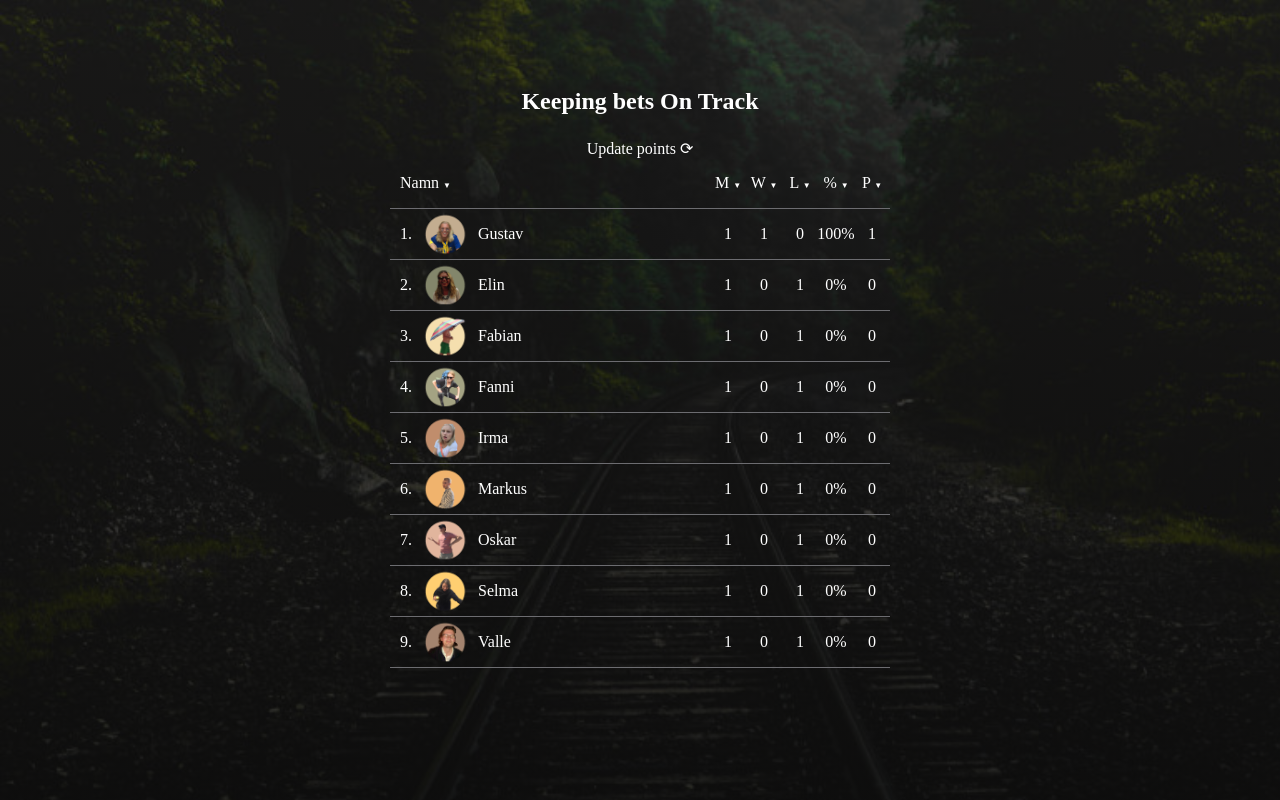
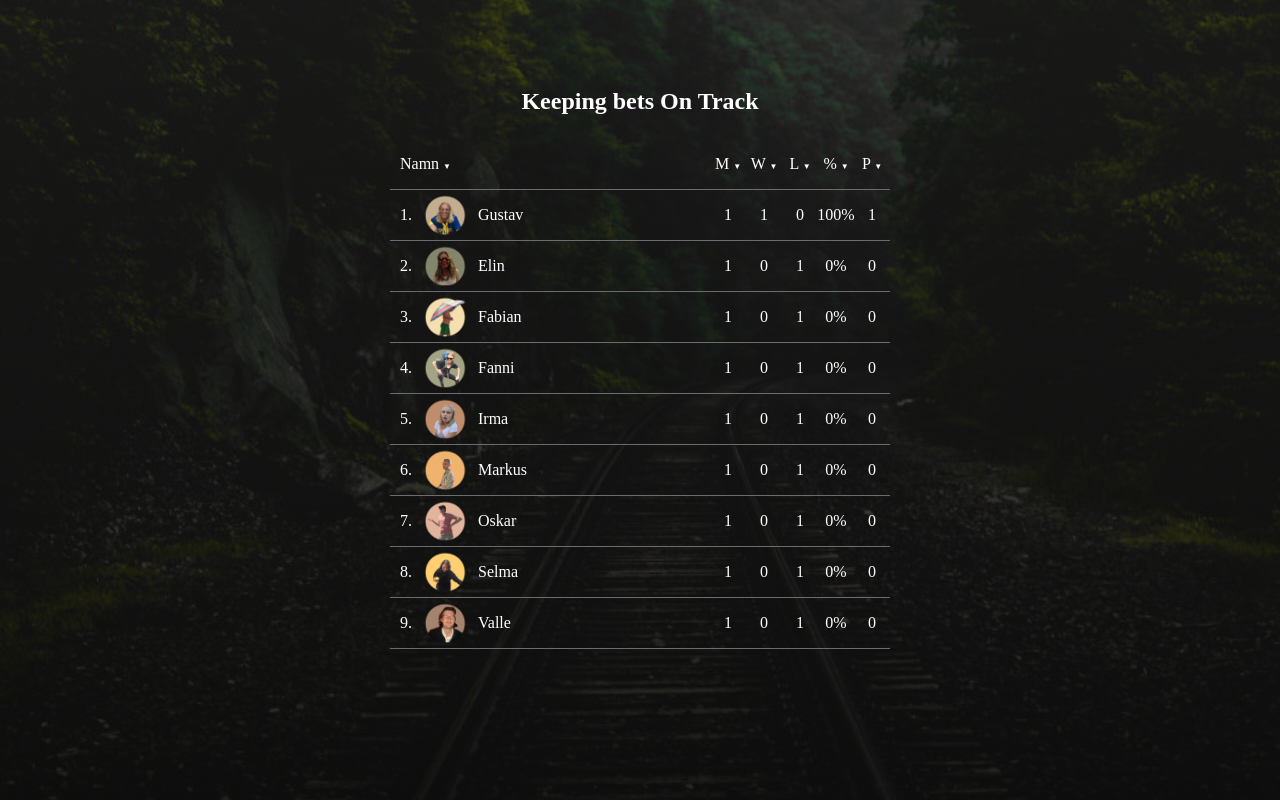
Before and after one commit to g-lowen/on-track, a React (Vite) app: page / in a window 1280 px wide. Built offline with nearby package versions, Linux system fonts and the light colour scheme.

Commit message:
Remove unused update page code and add some bottom margin to skip-content-btn

```diff
--- a/src/home/Home.jsx
+++ b/src/home/Home.jsx
@@ -6,18 +6,6 @@ import { Link } from "react-router-dom"
 function Home() {
   const { results, bettingData } = useAppContext().context
   const [switchSort, setSwitchSort] = useState(false)
-  const [reload, setReload] = useState(false)
-
-  if (!bettingData.players) {
-    setTimeout(loadThePage, 1000)
-    function loadThePage() {
-      setReload(true)
-    }
-  }
-
-  function updatePage() {
-    setReload(false)
-  }
 
   // count matches
   let sumMatches = 0
@@ -53,14 +41,6 @@ function Home() {
   return (
     <section className={`${styles["home"]}`}>
       <h1>Keeping bets On Track</h1>
-      {reload && (
-        <button
-          className={`${styles["update-btn"]} ${styles["link"]}`}
-          onClick={updatePage}
-        >
-          Update points ⟳
-        </button>
-      )}
       <div className={`${styles["heading-row"]}`}>
         <div
           className={`${styles["row-item-1"]}`}
--- a/src/player/Player.module.css
+++ b/src/player/Player.module.css
@@ -24,8 +24,6 @@
 }
 
 .player-text {
-  /* margin-left: calc(24px + 5%);
-  margin-right: calc(24px + 5%); */
   margin-inline: auto;
   max-width: 60ch;
   padding: 0 24px 0 24px;
@@ -61,7 +59,7 @@
 .skip-content-btn {
   /* positioning */
   position: absolute;
-  bottom: 0%;
+  bottom: 1.5%;
   width: 100%;
 }
 
```
